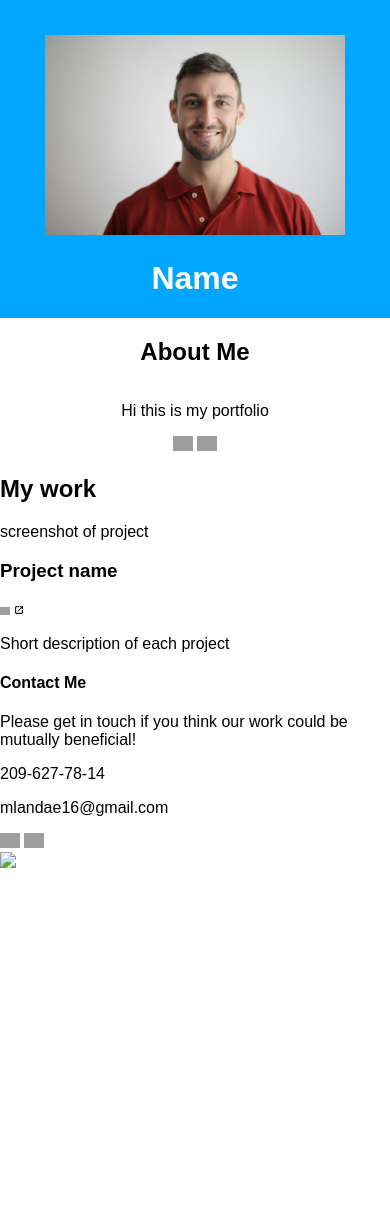
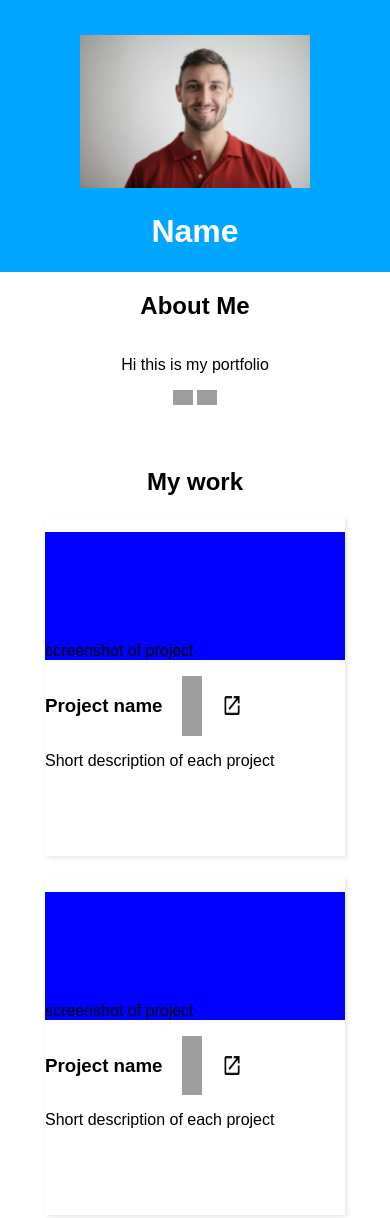
Before and after one commit to mlanda98/homepage, a plain HTML site: page index.html in a window 390 px wide. Shown: the top 1218 px of the page. Before the commit the page ends 872 px from the top, so only its background shows below. Drawn offline with Linux system fonts and the light colour scheme; grey boxes are pictures that could not be loaded.

Commit message:
mobile device: add contact section

```diff
--- a/index.html
+++ b/index.html
@@ -15,7 +15,6 @@
     <div class="profile-intro-container">
       <h2>About Me</h2>
       <p>Hi this is my portfolio</p>
-
         <div class="logo-section">
           <img src="https://cdn.jsdelivr.net/gh/devicons/devicon@latest/icons/github/github-original.svg" />
           <img src="https://cdn.jsdelivr.net/gh/devicons/devicon@latest/icons/linkedin/linkedin-plain.svg" />
@@ -24,10 +23,71 @@
   </header>
 
   <main>
+    <div class="main-section">
       <h2>My work</h2>
       <div class="projects-grid">
         <div class="project-container">
-        <p>screenshot of project</p>
+          <p class="screenshot">screenshot of project</p>
+          <div>
+            <div class="project-info">
+              <h3>Project name</h3>
+              <img class="github-logo" src="https://cdn.jsdelivr.net/gh/devicons/devicon@latest/icons/github/github-original.svg" />
+              <img class="link-logo" src="open-in-new.png"/>
+            </div>
+            <p>Short description of each project</p>
+          </div>
+        </div>
+
+        <div class="project-container">
+          <p class="screenshot">screenshot of project</p>
+          <div>
+            <div class="project-info">
+              <h3>Project name</h3>
+              <img class="github-logo" src="https://cdn.jsdelivr.net/gh/devicons/devicon@latest/icons/github/github-original.svg" />
+              <img class="link-logo" src="open-in-new.png"/>
+            </div>
+            <p>Short description of each project</p>
+          </div>
+        </div>
+
+        <div class="project-container">
+          <p class="screenshot">screenshot of project</p>
+          <div>
+            <div class="project-info">
+              <h3>Project name</h3>
+              <img class="github-logo" src="https://cdn.jsdelivr.net/gh/devicons/devicon@latest/icons/github/github-original.svg" />
+              <img class="link-logo" src="open-in-new.png"/>
+            </div>
+            <p>Short description of each project</p>
+          </div>
+        </div>
+
+        <div class="project-container">
+          <p class="screenshot">screenshot of project</p>
+          <div>
+            <div class="project-info">
+              <h3>Project name</h3>
+              <img class="github-logo" src="https://cdn.jsdelivr.net/gh/devicons/devicon@latest/icons/github/github-original.svg" />
+              <img class="link-logo" src="open-in-new.png"/>
+            </div>
+            <p>Short description of each project</p>
+          </div>
+        </div>
+
+        <div class="project-container">
+          <p class="screenshot">screenshot of project</p>
+          <div>
+            <div class="project-info">
+              <h3>Project name</h3>
+              <img class="github-logo" src="https://cdn.jsdelivr.net/gh/devicons/devicon@latest/icons/github/github-original.svg" />
+              <img class="link-logo" src="open-in-new.png"/>
+            </div>
+            <p>Short description of each project</p>
+          </div>
+        </div>
+
+        <div class="project-container">
+          <p class="screenshot">screenshot of project</p>
           <div>
             <div class="project-info">
               <h3>Project name</h3>
@@ -39,17 +99,18 @@
           </div>
         </div>
       </div>
+    </div>
   </main>
   <footer>
     <h4>Contact Me</h4>
-    <p>Please get in touch if you think our work could be mutually beneficial!</p>
+    <p class="contact-description">Please get in touch if you think our work could be mutually beneficial!</p>
     <p>209-627-78-14</p>
     <p>mlandae16@gmail.com</p>
      <div class="logo-section">
         <img src="https://cdn.jsdelivr.net/gh/devicons/devicon@latest/icons/github/github-original.svg" />
         <img src="https://cdn.jsdelivr.net/gh/devicons/devicon@latest/icons/linkedin/linkedin-plain.svg" />
       </div>
-    <img src="pexels-cup-of-couple-6177609.jpg">
+    <img class="contact" src="pexels-cup-of-couple-6177609.jpg">
   </footer>
 
 
--- a/styles.css
+++ b/styles.css
@@ -2,8 +2,12 @@ body{
   font-family: Arial, Helvetica, sans-serif;
   margin: 0px;
   padding: 0px;
+  max-width: 100%;
+  overflow-x: hidden;
 }
-
+*{
+  box-sizing: border-box;
+}
 .profile-pic-container{
   background-color: rgb(0, 166, 255);
   display: flex;
@@ -17,7 +21,7 @@ h1{
   margin-top: -10px;
 }
 .profile-pic{
-  width: 300px;
+  max-width: 300px;
   padding: 35px;
 }
 
@@ -26,11 +30,14 @@ h1{
 }
 
 .github-logo{
-  width: 10px;
+  max-width: 20px;
 }
 
 .link-logo{
-  width: 10px;
+  max-width: 20px;
+  height: 25px;
+  margin-top: 17px;
+
 }
 
 .profile-intro-container{
@@ -39,3 +46,70 @@ h1{
   align-items: center;
 
 }
+
+.link-section{
+  display: flex;
+  flex-direction: row;
+}
+.main-section{
+  display: flex;
+  flex-direction: column;
+  justify-content: center;
+  align-items: center;
+  margin-top: 40px;
+}
+.projects-grid{
+  display: flex;
+  flex-direction: column;
+  gap: 20px;
+
+}
+
+.project-container{
+  box-shadow: 2px 2px 5px rgba(0, 0, 0, 0.1);
+  min-width: 300px;
+
+}
+
+.screenshot{
+  background-color: blue;
+  padding-top: 110px;
+
+}
+.description{
+  background-color: white;
+}
+
+.project-container div p{
+  padding-bottom: 70px;
+}
+.project-info{
+  display: flex;
+  flex-direction: row;
+  gap: 20px;
+
+}
+.contact{
+  padding-top: 70px;
+  max-width: 100%;
+}
+
+footer{
+  display: flex;
+  background-color: rgb(0, 166, 255);
+  color: white;
+  flex-direction: column;
+  justify-content: center;
+  align-items: center;
+
+}
+
+h4{
+  font-size: 40px;
+
+}
+
+.contact-description{
+  padding-left: 14px;
+
+}
```
Lines whose indentation alone changed are shown as unchanged.
